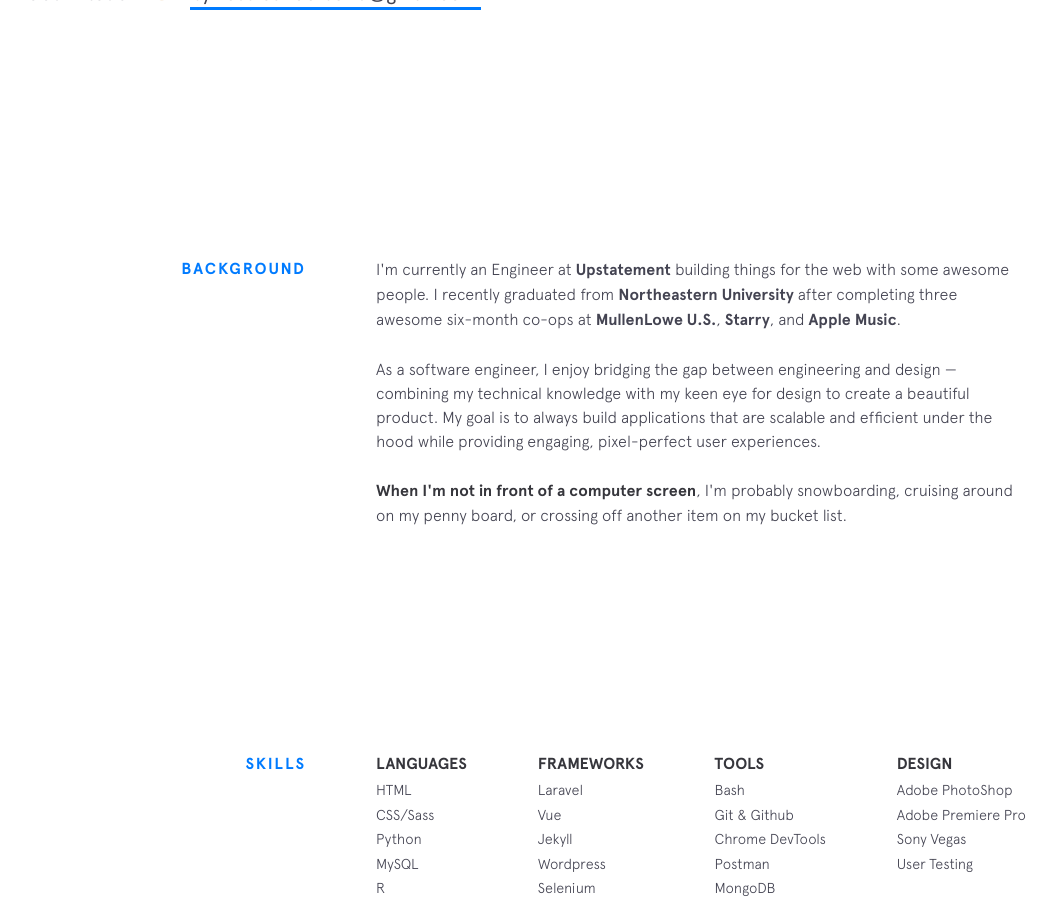
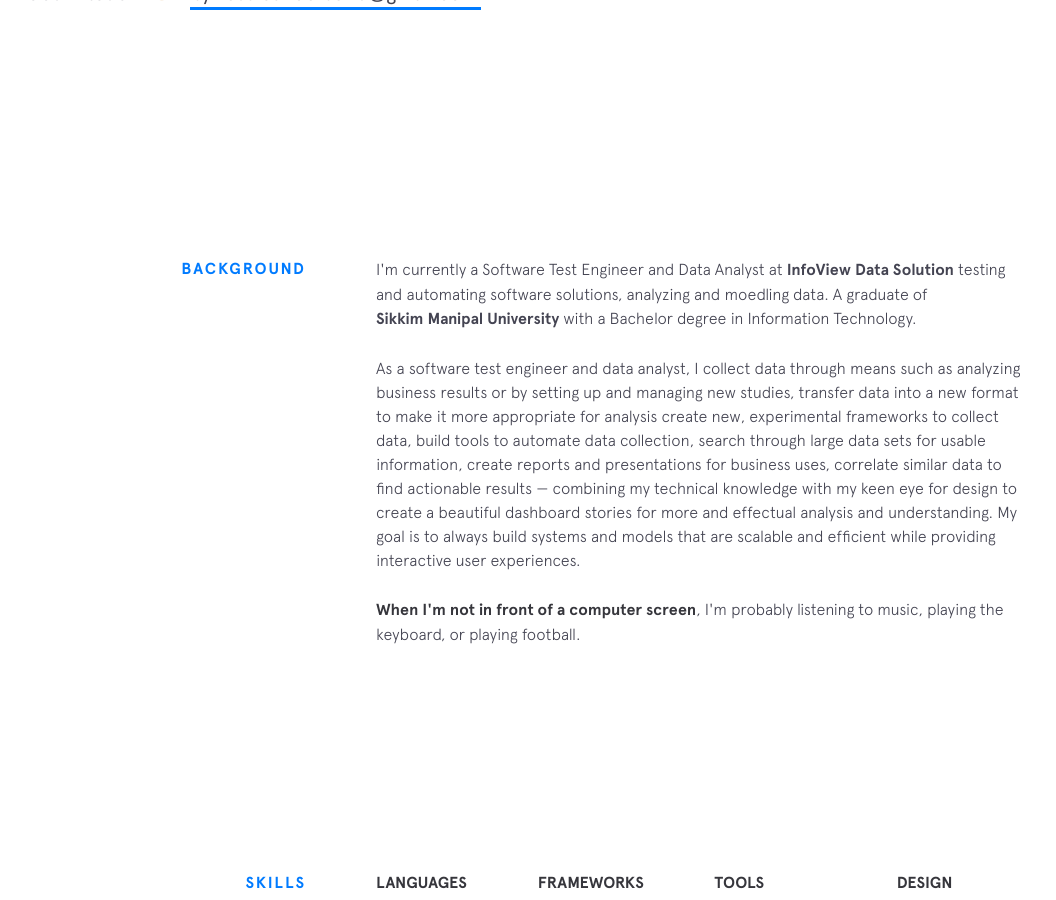
Before and after one commit to Sylvestre5/sylvestre5.github.io, a Jekyll site: the page built from index.html, in a window 1280 px wide and 900 px high, scrolled down 743 px. Shown: the whole window, without its empty margins (74-1130 px from the left). Built offline with Jekyll 4.4.1, drawn with Linux system fonts in a browser that asks for light colours; nearby versions of some CDN libraries.

Commit message:
Update background.html

```diff
--- a/_includes/background.html
+++ b/_includes/background.html
@@ -2,23 +2,22 @@
   <div class="section__title">Background</div>
   <div class="section__content">
     <p>
-      I'm currently an Engineer at
-      <a class="underline-link" href="https://www.upstatement.com/" target="_blank">Upstatement</a> building things for the web with some awesome people. I recently graduated from
-      <a class="underline-link" href="http://www.ccis.northeastern.edu/" target="_blank">Northeastern University</a> after completing three awesome six-month co-ops at
-      <a class="underline-link" href="https://us.mullenlowe.com/" target="_blank">MullenLowe U.S.</a>,
-      <a class="underline-link" href="https://starry.com/" target="_blank">Starry</a>, and
-      <a class="underline-link" href="https://www.apple.com/music/" target="_blank">Apple Music</a>.
+      I'm currently a Software Test Engineer and Data Analyst at
+      <a class="underline-link" href="https://www.idscorpgh.com/" target="_blank">InfoView Data Solution</a> testing and automating software solutions, analyzing and moedling data. A graduate of
+      <a class="underline-link" href="http://www.smude.edu.in/" target="_blank">Sikkim Manipal University</a> with a Bachelor degree in Information Technology.
     </p>
 
     <p>
-      As a software engineer, I enjoy bridging the gap between engineering and design &mdash; combining my technical knowledge
-      with my keen eye for design to create a beautiful product. My goal is to always build applications that are scalable
-      and efficient under the hood while providing engaging, pixel-perfect user experiences.
+      As a software test engineer and data analyst, I collect data through means such as analyzing business results or by setting up and managing new studies, transfer data into a new format to make it more appropriate for analysis
+      create new, experimental frameworks to collect data, build tools to automate data collection, search through large data sets for usable information, create reports and presentations for business uses,
+      correlate similar data to find actionable results &mdash; combining my technical knowledge
+      with my keen eye for design to create a beautiful dashboard stories for more and effectual analysis and understanding.
+      My goal is to always build systems and models that are scalable and efficient while providing interactive user experiences.
     </p>
 
     <p>
-      <strong>When I'm not in front of a computer screen</strong>, I'm probably snowboarding, cruising around on my penny board,
-      or crossing off another item on my bucket list.
+      <strong>When I'm not in front of a computer screen</strong>, I'm probably listening to music, playing the keyboard,
+      or playing football.
     </p>
 
     <!-- {% include employment-status.html %} -->
```
